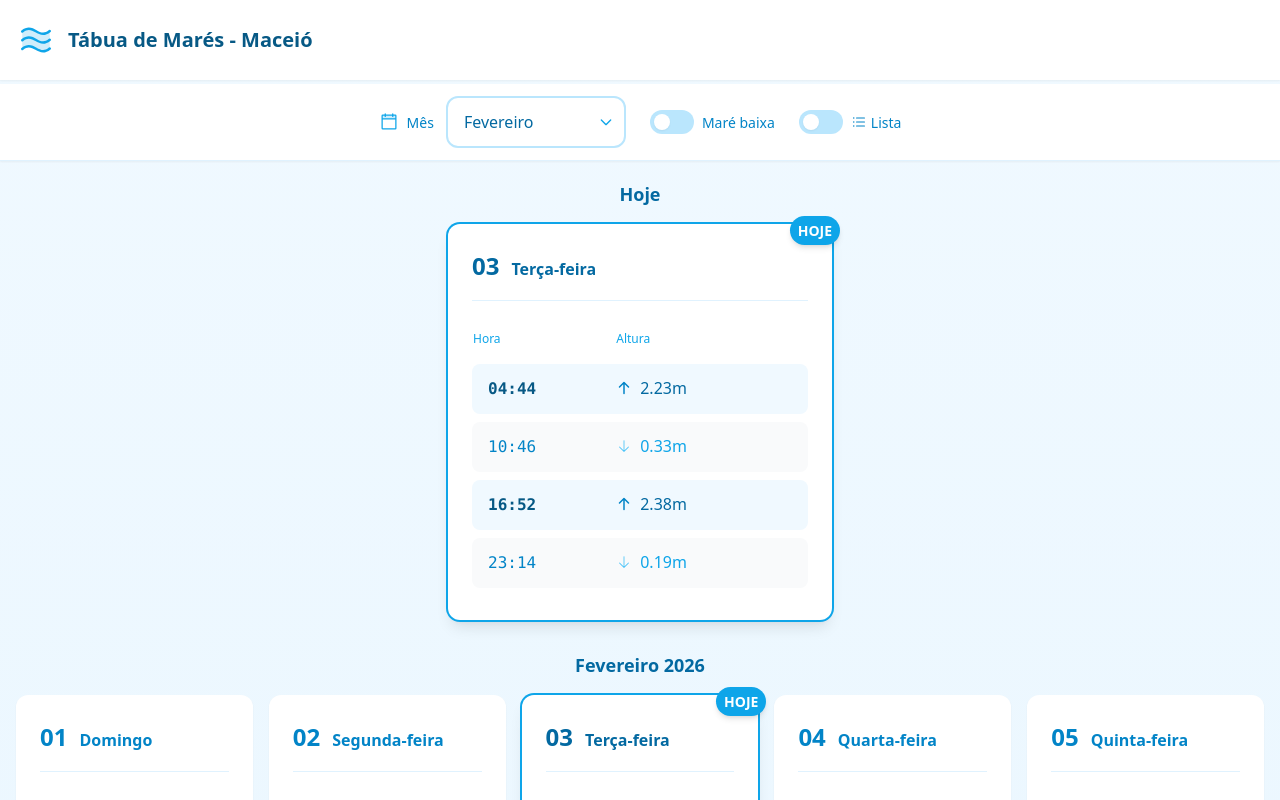
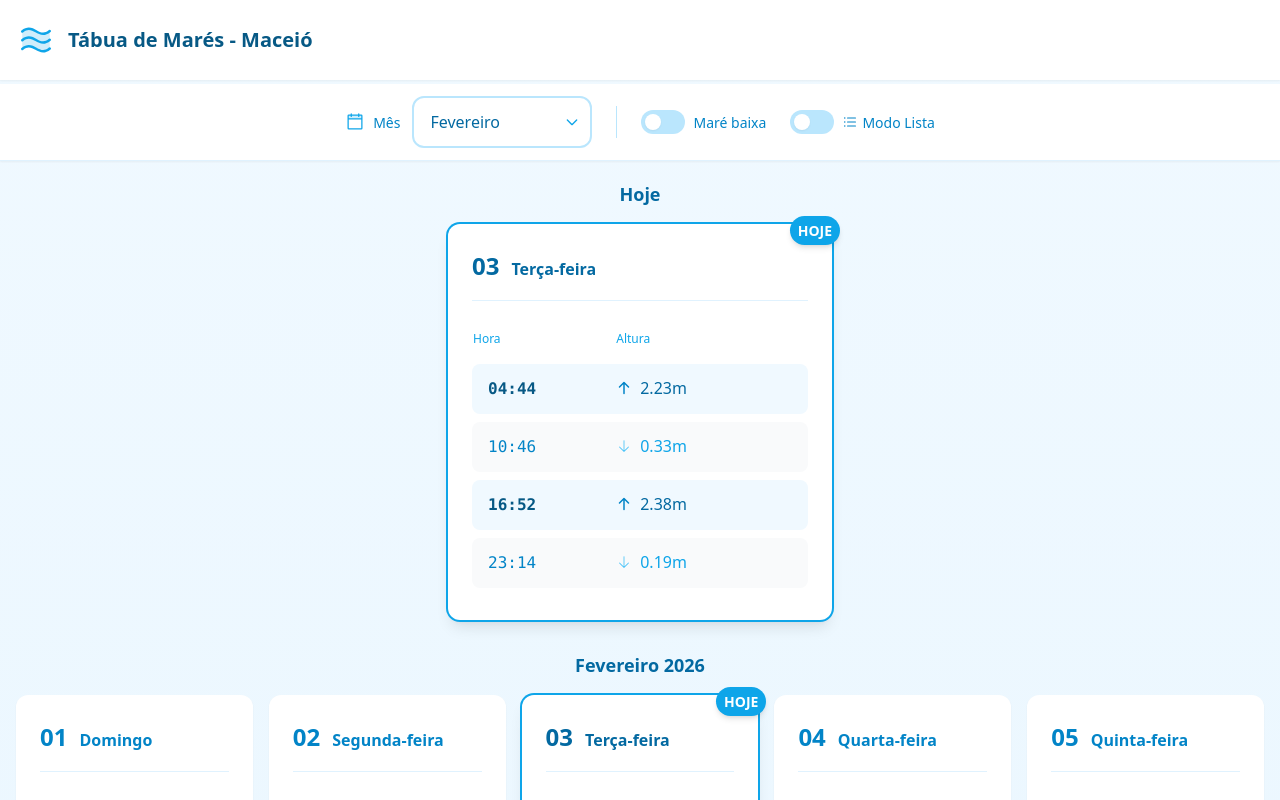
Before and after one commit to celosauro/tabuademares.maceio.br, a React (Vite) app: page / in a window 1280 px wide. Shown: the top 800 px of the page. Built offline with nearby package versions, Linux system fonts and the light colour scheme.

Commit message:
Corrige modo lista

```diff
--- a/src/components/MonthSelector.tsx
+++ b/src/components/MonthSelector.tsx
@@ -23,7 +23,7 @@ export function MonthSelector({
   };
 
   return (
-    <div className="flex items-center justify-center gap-4 sm:gap-6">
+    <div className="flex flex-col sm:flex-row items-center justify-center gap-3 sm:gap-6">
       {/* Month Select */}
       <div className="flex items-center gap-3">
         <label htmlFor="month-selector" className="text-fluid-sm font-medium text-tide-600 flex items-center gap-2">
@@ -68,6 +68,12 @@ export function MonthSelector({
         </div>
       </div>
 
+      {/* Separator */}
+      <div className="hidden sm:block w-px h-8 bg-tide-200" />
+      <div className="sm:hidden w-full h-px bg-tide-200" />
+
+      {/* Toggles Container - abaixo no mobile, ao lado no desktop */}
+      <div className="flex items-center gap-4 sm:gap-6">
         {/* Low Tide Filter */}
         {onFilterChange && (
           <label className="flex items-center gap-2 cursor-pointer select-none">
@@ -122,10 +128,11 @@ export function MonthSelector({
             </button>
             <span className="text-fluid-sm font-medium text-tide-600 flex items-center gap-1">
               <ListBullets weight={viewMode === 'table' ? 'fill' : 'regular'} className="w-4 h-4" />
-            <span className="hidden sm:inline">Lista</span>
+              Modo Lista
             </span>
           </label>
         )}
       </div>
+    </div>
   );
 }
```
Lines whose indentation alone changed are shown as unchanged.
